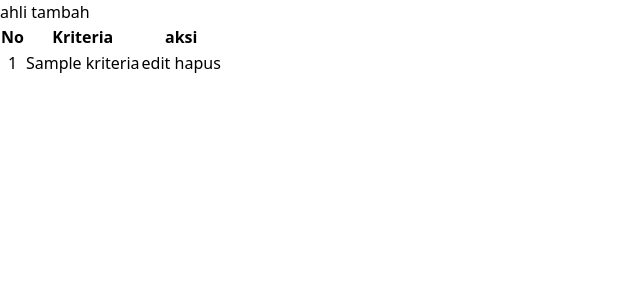
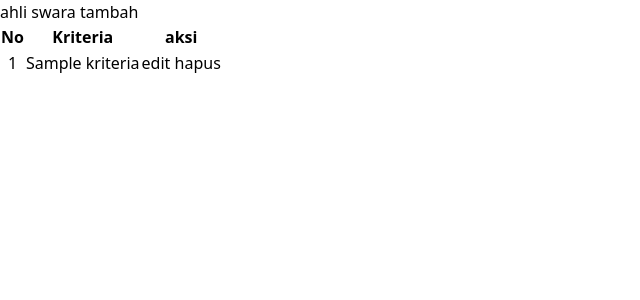
Before and after one commit to bebekgarut/Flask_DSS_DBexcel, a Flask app: template templates/index.jinja in a window 1280 px wide. Shown: the top 300 px of the page, without its empty margins (0-640 px from the left). Run offline with Flask 3, Linux system fonts and the light colour scheme; the template is opened without the code that fills it: most values are stand-ins (such as "Sample title", 1, 10 or a date in 2020).

Commit message:
swara c1

```diff
--- a/app.py
+++ b/app.py
@@ -4,6 +4,7 @@ import pandas as pd
 app = Flask(__name__)
 db_kriteria = "database/tb_kriteria.xlsx"
 db_ahli = "database/tb_ahli.xlsx"
+db_swara = "database/tb_swara.xlsx"
 
 def read_kriteria():
     return pd.read_excel(db_kriteria)
@@ -26,6 +27,12 @@ def generate_kode_ahli(df):
     new_number = last_number + 1
 
     return f"P{new_number}"
+
+def read_swara():
+    return pd.read_excel(db_swara)
+
+def save_swara(df):
+    df.to_excel(db_swara, index=False)
 
 @app.route("/")
 def index():
@@ -131,5 +138,31 @@ def hapus_ahli(kode_ahli):
     save_ahli(ahli_df)
     return redirect(url_for('ahli'))
 
+@app.route("/swara")
+def swara():
+    kriteria_df = read_kriteria()
+    swara_df = read_swara()
+
+    kriteria_data = kriteria_df.iloc[:, 0].tolist()
+    swara_data = swara_df.iloc[:, 0].tolist()
+
+    data_kriteria = set(kriteria_data)
+    data_swara = set(swara_data)
+
+    tambah_data = data_kriteria - data_swara
+    for row in tambah_data:
+       swara_df = swara_df._append({'kriteria': row}, ignore_index=True)
+
+    hapus_data = data_swara - data_kriteria
+    swara_df = swara_df[~swara_df['kriteria'].isin(hapus_data)]
+
+    save_swara(swara_df)
+
+    swara_df = read_swara()
+
+    data = swara_df.to_dict(orient="records")
+
+    return render_template("swara/index.jinja", data=data)
+
 if __name__ == '__main__':
     app.run(port=5000, debug=True)
--- a/templates/ahli/index.jinja
+++ b/templates/ahli/index.jinja
@@ -8,6 +8,7 @@
   <body>
     <h1>Data Ahli</h1>
     <a href="/">kriteria</a>
+    <a href="/swara">swara</a>
     <a href="/ahli/tambah">tambah ahli</a>
 
     <table border="1">
--- a/templates/index.jinja
+++ b/templates/index.jinja
@@ -9,10 +9,11 @@
   <body>
     <div class="">
       <a href="/ahli">ahli</a>
+      <a href="/swara">swara</a>
       <a href="/tambah">tambah</a>
       <table class="text-center">
         <tr>
-          <th class="wo">No</th>
+          <th class="">No</th>
           <th>Kriteria</th>
           <th>aksi</th>
         </tr>
```
Also changed, not shown: templates/swara/index.jinja (added, +25 -0 lines), 2 other files.
